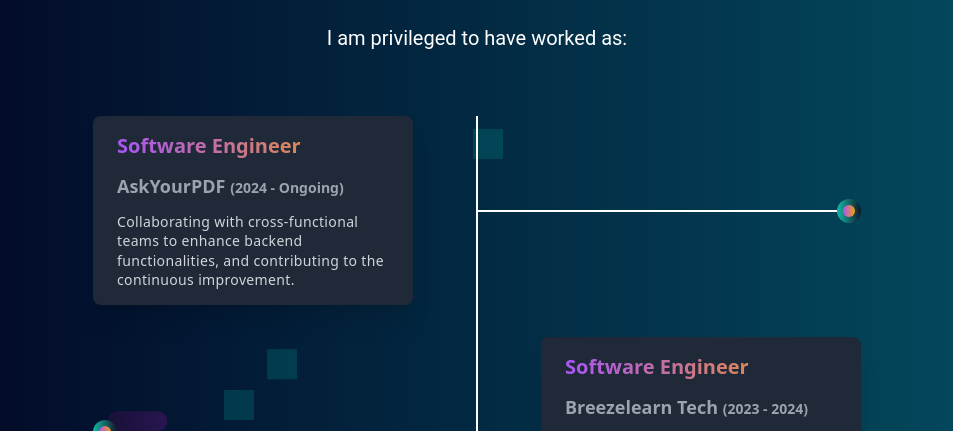
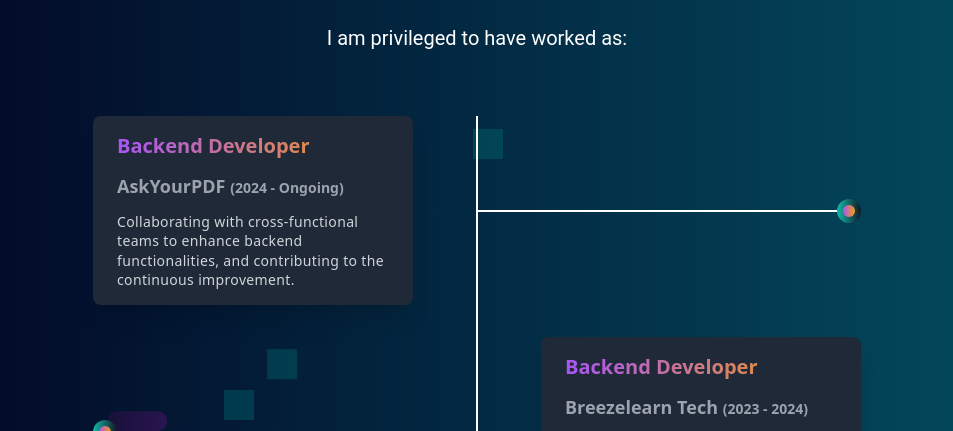
Before and after one commit to BisiOlaYemi/Yemi, a React (Create React App) app: page / in a window 1280 px wide. Shown: the part 1820-2251 px from the top of the page, without its empty margins (163-1116 px from the left). Built offline with nearby package versions, Linux system fonts and the light colour scheme.

Commit message:
New operations

```diff
--- a/src/components/WorkExperienceTimeline.jsx
+++ b/src/components/WorkExperienceTimeline.jsx
@@ -2,13 +2,13 @@
 
 const experiences = [
   {
-    title: 'Software Engineer',
+    title: 'Backend Developer',
     company: 'AskYourPDF',
     period: '2024 - Ongoing',
     description: 'Collaborating with cross-functional teams to enhance backend functionalities, and contributing to the continuous improvement.'
   },
   {
-    title: 'Software Engineer',
+    title: 'Backend Developer',
     company: 'Breezelearn Tech',
     period: '2023 - 2024',
     description: 'Crafted multiple endpoints aimed at performing end-to-end functionality of a smart restaurant application using Nest.js and ORM.'
```
